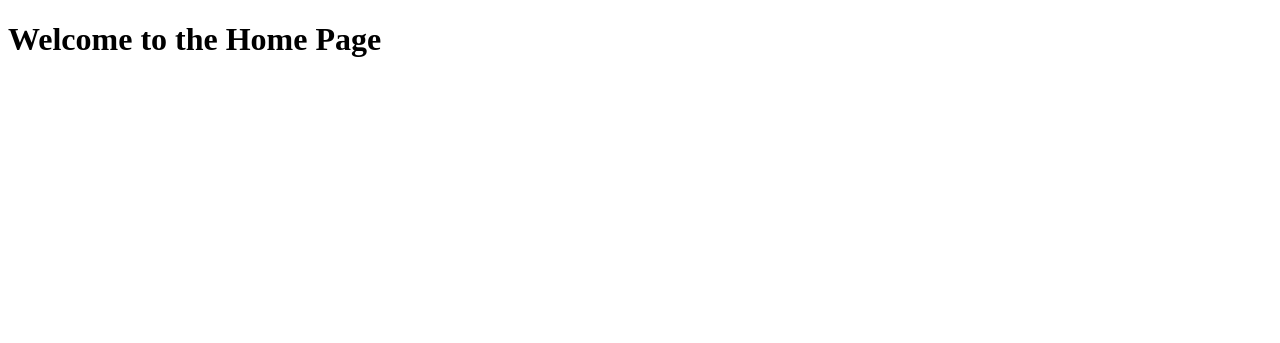
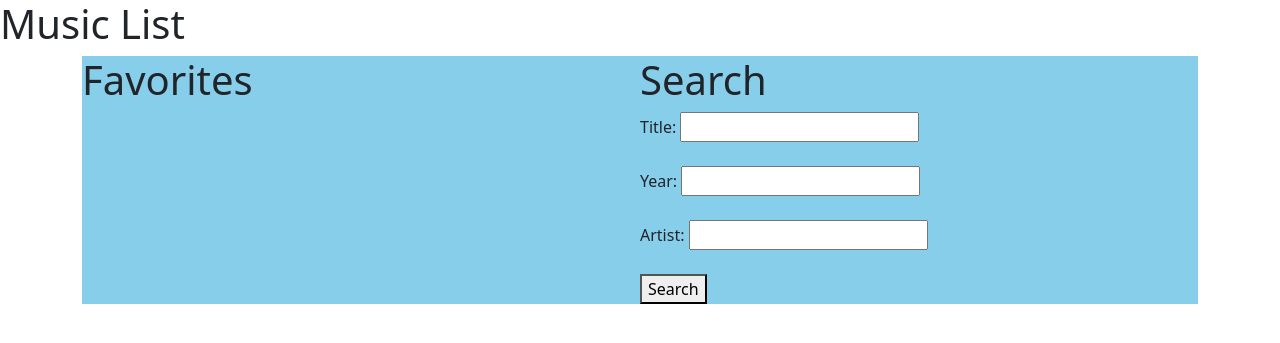
Before and after one commit to miyakooti/assignment1_3, a Flask app: template templates/home.html in a window 1280 px wide. Shown: the top 343 px of the page. Run offline with Flask 3, Linux system fonts and the light colour scheme; the template is opened without the code that fills it, so the values that code supplies are empty.

Commit message:
implement search func

```diff
--- a/app.py
+++ b/app.py
@@ -52,12 +52,12 @@ def login():
             },
         )
 
-        print(response["Item"]["password"])
+        print(response)
+
 
         if response != None:
             print("login success")
-            # return redirect(url_for('success'))
-            # たぶんメインページに飛ぶ
+            return redirect(url_for("home"))
 
 
 
@@ -107,9 +107,63 @@ def register():
 
     return render_template('register.html', message='')
 
-@app.route('/home')
+@app.route('/home', methods=['GET', 'POST'])
 def home():
-    return render_template('home.html')
+    if request.method == 'POST':
+        # 絞り込み検索する
+        print("postされました")
+
+        title = request.form['title']
+        year = request.form['year']
+        artist = request.form['artist']
+
+        # if type(year) != int:
+        #     # 整数を入力してちょうだいな
+        #     response = dynamodb_client.scan(
+        #     TableName="music"
+        #     )
+        #     items = response.get('Items', [])
+
+        #     return render_template('home.html', items=items)
+
+
+        print(artist)
+
+        # 検索
+        print("検索を開始します")
+        response = dynamodb_client.scan(
+            TableName='music',
+            FilterExpression='#title = :title and #year = :year and #artist = :artist',
+            ExpressionAttributeNames={
+                '#title': 'title',
+                '#year': 'year',
+                '#artist': 'artist'
+            },
+            ExpressionAttributeValues={
+                ':title': {'S': title},
+                ':year': {'N': year},
+                ':artist': {'S': artist}
+            }
+        )
+
+        # 検索結果を取得
+        items = response.get('Items', [])
+
+        # HTMLテンプレートに結果を渡して表示
+        return render_template('home.html', items=items)
+
+    else:
+
+        # テーブルから全てのアイテムをスキャン
+        response = dynamodb_client.scan(
+            TableName="music"
+        )
+
+        # スキャン結果からアイテムを取得
+        items = response.get('Items', [])
+
+
+        return render_template('home.html', items=items)
 
 @app.route('/')
 def hello_world():
--- /dev/null
+++ b/templates/home.css
@@ -0,0 +1,27 @@
+/* styles.css */
+
+/* リストのスタイルを指定 */
+ul {
+    list-style-type: none;
+    padding: 0;
+    margin: 0;
+}
+/* 各リストアイテムのスタイルを指定 */
+li {
+    border: 1px solid #ccc;
+    padding: 10px;
+    margin-bottom: 10px;
+    box-sizing: border-box; /* paddingやborderを含めた要素のサイズを指定 */
+}
+/* 画像のスタイルを指定 */
+img {
+    max-width: 100%; /* 画像が親要素の幅を超えないようにする */
+    height: auto;
+    display: block; /* 画像をブロック要素として扱う */
+    margin-bottom: 10px;
+}
+
+.favorite_list {
+    width: 50%;
+    background-color: skyblue
+}
--- a/templates/home.html
+++ b/templates/home.html
@@ -3,9 +3,117 @@
 <head>
     <meta charset="UTF-8">
     <meta name="viewport" content="width=device-width, initial-scale=1.0">
-    <title>Home</title>
+    <title>Music List</title>
+
+    <link
+    href="https://cdn.jsdelivr.net/npm/bootstrap@5.0.2/dist/css/bootstrap.min.css"
+    rel="stylesheet"
+    integrity="sha384-EVSTQN3/azprG1Anm3QDgpJLIm9Nao0Yz1ztcQTwFspd3yD65VohhpuuCOmLASjC"
+    crossorigin="anonymous"
+    />
+
+    <!-- 外部のCSSファイルを読み込む -->
+    <link rel="stylesheet" href="home.css">
+    <style>
+        /* リストのスタイルを指定 */
+    ul {
+        list-style-type: none;
+        padding: 0;
+        margin: 0;
+    }
+    /* 各リストアイテムのスタイルを指定 */
+    li {
+        border: 1px solid #ccc;
+        padding: 10px;
+        margin-bottom: 10px;
+        box-sizing: border-box; /* paddingやborderを含めた要素のサイズを指定 */
+    }
+    /* 画像のスタイルを指定 */
+    img {
+        max-width: 100%; /* 画像が親要素の幅を超えないようにする */
+        height: auto;
+        display: block; /* 画像をブロック要素として扱う */
+        margin-bottom: 10px;
+    }
+
+    .favorite_list {
+        width: 50%;
+        background-color: skyblue
+    }
+
+    .container {
+        display: flex;
+    }
+
+    .del {
+        display: none;
+    }
+    </style>
 </head>
 <body>
-    <h1>Welcome to the Home Page</h1>
+    <h1>Music List</h1>
+    <div class="container">
+
+        <div class="favorite_list">
+            <h1>Favorites</h1>
+            <form method="POST" class="del">
+                <label for="title">Title:</label>
+                <input type="text" id="title" name="title"><br><br>
+                <label for="year">Year:</label>
+                <input type="text" id="year" name="year"><br><br>
+                <label for="artist">Artist:</label>
+                <input type="text" id="artist" name="artist"><br><br>
+                <button type="submit", class="del">Search</button>
+            </form>
+            <ul>
+                {% for item in items %}
+                    <li>
+                        <strong>Title:</strong> {{ item.title.S }}<br>
+                        <strong>Artist:</strong> {{ item.artist.S }}<br>
+                        <strong>Year:</strong> {{ item.year.N }}<br>
+                        <!-- <strong>Web URL:</strong> <a href="{{ item.web_url.S }}">{{ item.web_url.S }}</a><br>
+                        <strong>Image URL:</strong> <img src="{{ item.image_url.S }}" alt="Artist Image"><br> -->
+                        <button type="button" class="btn">Sucsbribe</button>
+
+                    </li>
+                {% endfor %}
+            </ul>
+        </div>
+
+        <div class="favorite_list">
+            <h1>Search</h1>
+            <form method="POST">
+                <label for="title">Title:</label>
+                <input type="text" id="title" name="title"><br><br>
+                <label for="year">Year:</label>
+                <input type="text" id="year" name="year"><br><br>
+                <label for="artist">Artist:</label>
+                <input type="text" id="artist" name="artist"><br><br>
+                <button type="submit">Search</button>
+            </form>
+            <ul>
+                {% for item in items %}
+                    <li>
+                        <strong>Title:</strong> {{ item.title.S }}<br>
+                        <strong>Artist:</strong> {{ item.artist.S }}<br>
+                        <strong>Year:</strong> {{ item.year.N }}<br>
+                        <!-- <strong>Web URL:</strong> <a href="{{ item.web_url.S }}">{{ item.web_url.S }}</a><br>
+                        <strong>Image URL:</strong> <img src="{{ item.image_url.S }}" alt="Artist Image"><br> -->
+                        <button type="button" class="btn">Sucsbribe</button>
+
+                    </li>
+                {% endfor %}
+            </ul>
+        </div>
+
+    </div>
+
+
+    <script
+    src="https://cdn.jsdelivr.net/npm/bootstrap@5.0.2/dist/js/bootstrap.bundle.min.js"
+    integrity="sha384-MrcW6ZMFYlzcLA8Nl+NtUVF0sA7MsXsP1UyJoMp4YLEuNSfAP+JcXn/tWtIaxVXM"
+    crossorigin="anonymous"
+    ></script>
+
 </body>
 </html>
```
